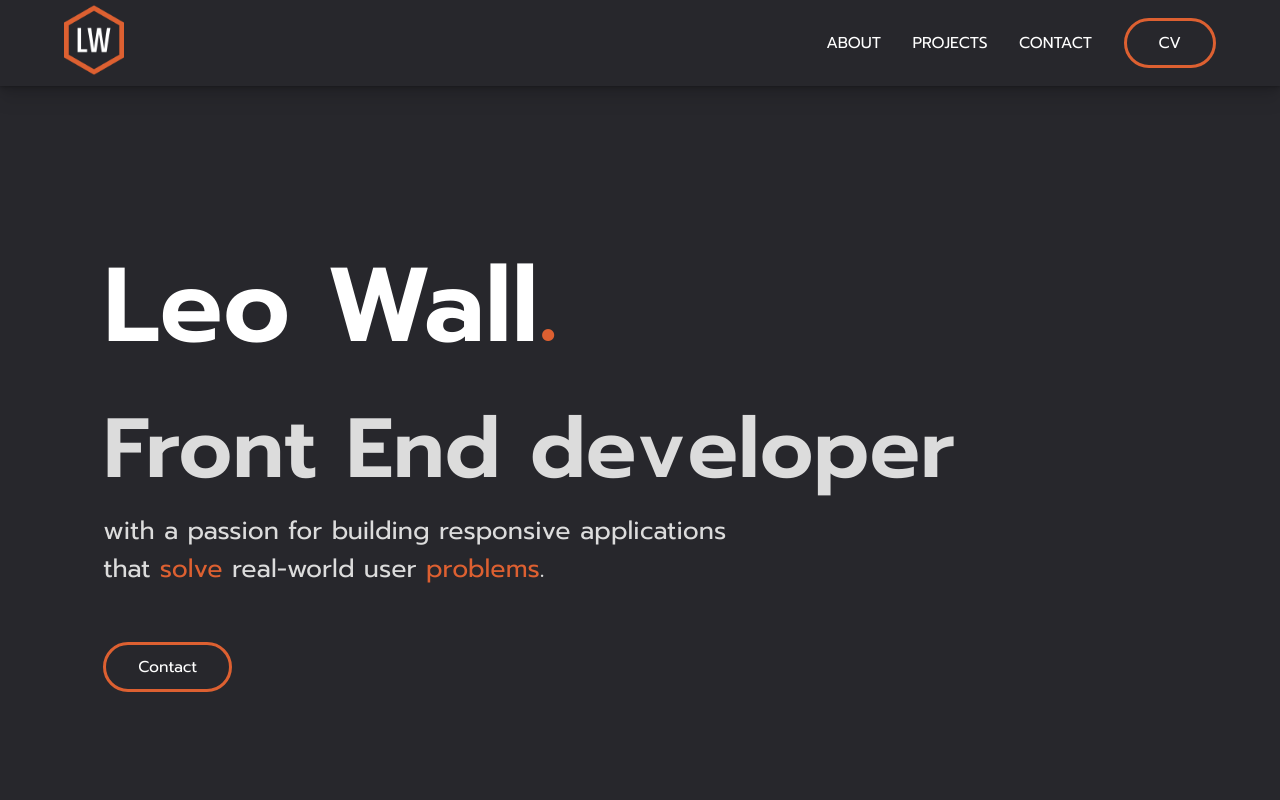
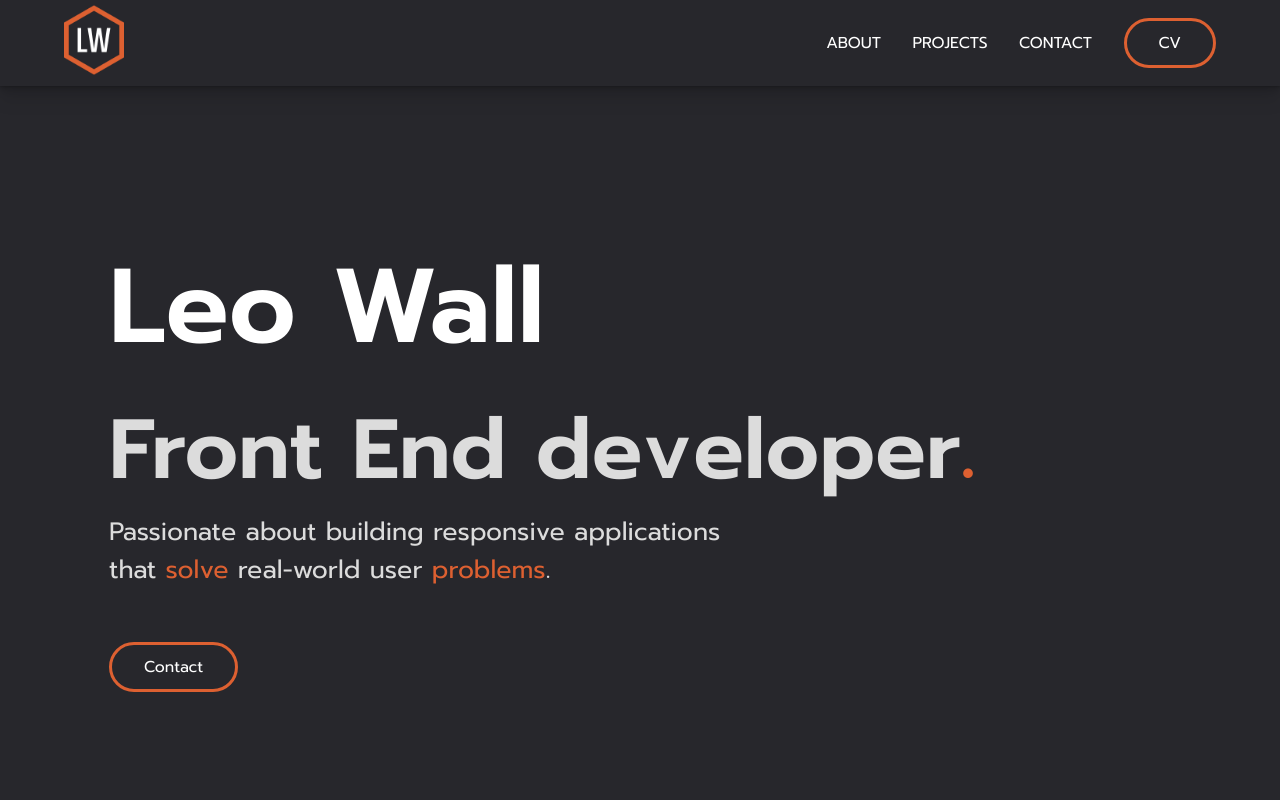
Before and after one commit to leoarthurwall/My-Portfolio, a React (Create React App) app: page / in a window 1280 px wide. Shown: the top 800 px of the page. Built offline with nearby package versions, Linux system fonts and the light colour scheme; a web font is replaced by a local one.

Commit message:
tweaked the text and style of the intro

```diff
--- a/src/Components/Introduction/Introduction.js
+++ b/src/Components/Introduction/Introduction.js
@@ -7,9 +7,9 @@ function Introduction() {
       <div main className='intro-container'>
 
             <div className='intro-main-text'>
-              <h1 className='intro-main-text-name'>Leo Wall<em>.</em></h1>
-              <h2 className='intro-main-text-role'>Front End developer</h2>
-              <p className='intro-main-text-summary'> with a passion for building responsive applications that <em>solve</em> real-world user <em>problems</em>.</p>
+              <h1 className='intro-main-text-name'>Leo Wall</h1>
+              <h2 className='intro-main-text-role'>Front End developer<span className='span-orange'>.</span></h2>
+              <p className='intro-main-text-summary'> Passionate about building responsive applications that <span className='span-orange'>solve</span> real-world user <span className='span-orange'>problems</span>.</p>
               <LinkButton hrefProp={`mailto:leowall93@gmail.com`} bodyProp={"Contact"}/>
             </div>
 
--- a/src/Components/Introduction/Introduction.scss
+++ b/src/Components/Introduction/Introduction.scss
@@ -26,10 +26,7 @@
     padding: 0px;
     margin: 0px;
 }
-.intro-main-text-name em {
-    color: $heading-text-colors;
-    font-style: normal;
-}
+
 .intro-main-text-role {
     font-family: $font-family;
     font-style: normal;
@@ -40,10 +37,7 @@
     padding: 0px;
     margin: 0px;
 }
-.intro-main-text-role em {
-    color: $heading-text-colors;
-    font-style: normal;
-}
+
 .intro-main-text-summary{
     font-family: $font-family;
     font-style: normal;
@@ -56,7 +50,10 @@
     color: $heading-text-colors;
     font-style: normal;
 }
-
+.span-orange {
+    color: $heading-text-colors;
+    font-style: normal;
+}
 
 //MEDIA QUERIES
 
```
